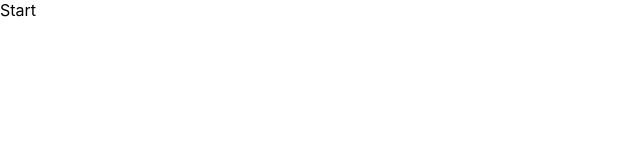
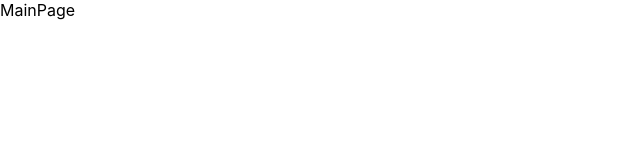
Before and after one commit to DaniilBenyash/Innowise-Lab-Internship-Level-1-Clever-to-do-list, a React (Create React App) app: page / in a window 1280 px wide. Shown: the top 160 px of the page, without its empty margins (0-640 px from the left). Built offline with nearby package versions, Linux system fonts and the light colour scheme.

Commit message:
feat: pages, navigation(react-router-dom)

```diff
--- a/src/App.js
+++ /dev/null
@@ -1,9 +0,0 @@
-const App = () => {
-  return (
-    <div className="App">
-      Start
-    </div>
-  );
-}
-
-export default App;
--- /dev/null
+++ b/src/App.jsx
@@ -0,0 +1,30 @@
+import { MainPage } from './page/MainPage/MainPage';
+import { TaskPage } from './page/TaskPage/TaskPage';
+import { RegisterPage } from './page/RegisterPage/RegisterPage';
+import { SignInPage } from './page/SignInPage/SingInPage';
+import { Route, Routes } from 'react-router';
+
+export const App = () => {
+  return (
+    <div className="App">
+      <Routes>
+        <Route
+          path='/'
+          element={ <MainPage/> }
+        />
+        <Route
+          path='/task'
+          element={ <TaskPage/> }
+        />
+        <Route
+          path='/signin'
+          element={ <SignInPage/> }
+        />
+        <Route
+          path='/register'
+          element={ <RegisterPage/> }
+        />
+      </Routes>
+    </div>
+  );
+}
--- a/src/index.js
+++ b/src/index.jsx
@@ -1,11 +1,14 @@
 import React from 'react';
 import ReactDOM from 'react-dom/client';
 import './index.scss';
-import App from './App';
+import { App } from './App';
+import { BrowserRouter } from "react-router-dom";
 
 const root = ReactDOM.createRoot(document.getElementById('root'));
 root.render(
   <React.StrictMode>
-    <App />
+    <BrowserRouter>
+      <App/>
+    </BrowserRouter>
   </React.StrictMode>
 );
--- a/src/index.scss
+++ b/src/index.scss
@@ -1,13 +1,12 @@
+* {
+  margin: 0;
+  padding: 0;
+  box-sizing: border-box;
+}
 body {
-  margin: 0;
   font-family: -apple-system, BlinkMacSystemFont, 'Segoe UI', 'Roboto', 'Oxygen',
     'Ubuntu', 'Cantarell', 'Fira Sans', 'Droid Sans', 'Helvetica Neue',
     sans-serif;
   -webkit-font-smoothing: antialiased;
   -moz-osx-font-smoothing: grayscale;
 }
-
-code {
-  font-family: source-code-pro, Menlo, Monaco, Consolas, 'Courier New',
-    monospace;
-}
--- /dev/null
+++ b/src/page/MainPage/MainPage.jsx
@@ -0,0 +1,7 @@
+export const MainPage = () => {
+    return (
+        <div>
+            MainPage
+        </div>
+    )
+}
--- /dev/null
+++ b/src/page/RegisterPage/RegisterPage.jsx
@@ -0,0 +1,7 @@
+export const RegisterPage = () => {
+    return (
+        <div>
+            Register
+        </div>
+    )
+}
--- /dev/null
+++ b/src/page/SignInPage/SingInPage.jsx
@@ -0,0 +1,7 @@
+export const SignInPage = () => {
+    return (
+        <div>
+            SignIn
+        </div>
+    )
+}
--- /dev/null
+++ b/src/page/TaskPage/TaskPage.jsx
@@ -0,0 +1,7 @@
+export const TaskPage = () => {
+    return (
+        <div>
+            TaskPage
+        </div>
+    )
+}
```
